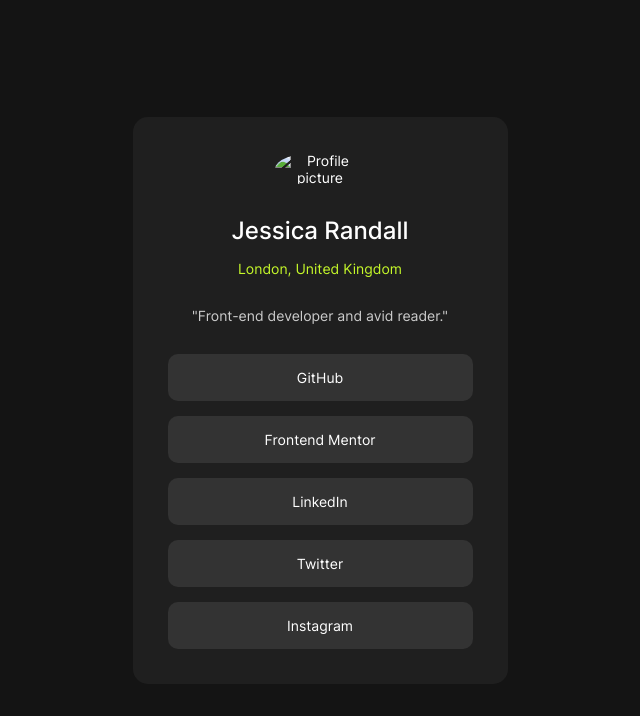
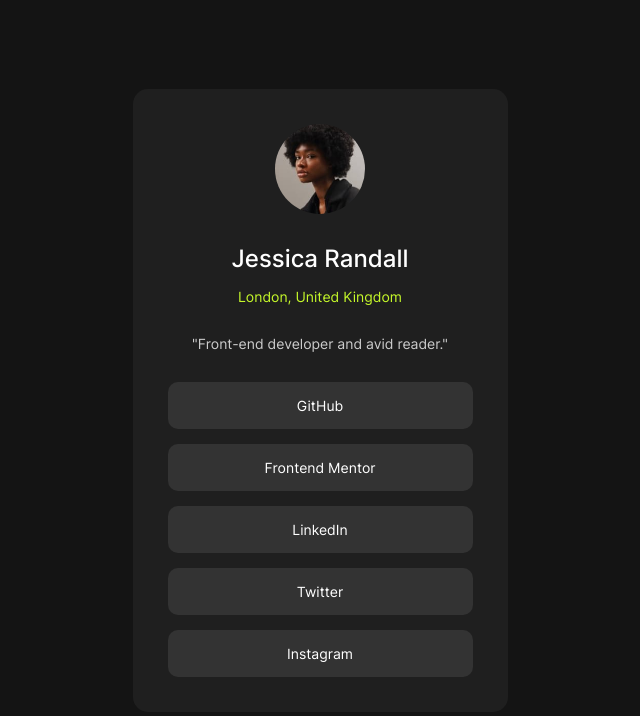
Before and after one commit to ErwiniaDev/FrontendMentor_SocialLinksProfile, a plain HTML site: page index.html in a window 1280 px wide. Shown: the whole page, without its empty margins (320-960 px from the left). Drawn offline with Linux system fonts and the light colour scheme; the site is published under a folder, as on GitHub Pages, so addresses that start at the root find nothing.

Commit message:
#2.2 - Picture link correction

```diff
--- a/index.html
+++ b/index.html
@@ -13,7 +13,7 @@
       <h1>No H1 title on this page</h1>
 
       <article class="card">
-        <img src="/assets/images/avatar-jessica.jpeg" alt="Profile picture">
+        <img src="./assets/images/avatar-jessica.jpeg" alt="Profile picture">
         <section>
           <h2>Jessica Randall</h2>
           <p><span>London, United Kingdom</span></p>
```
